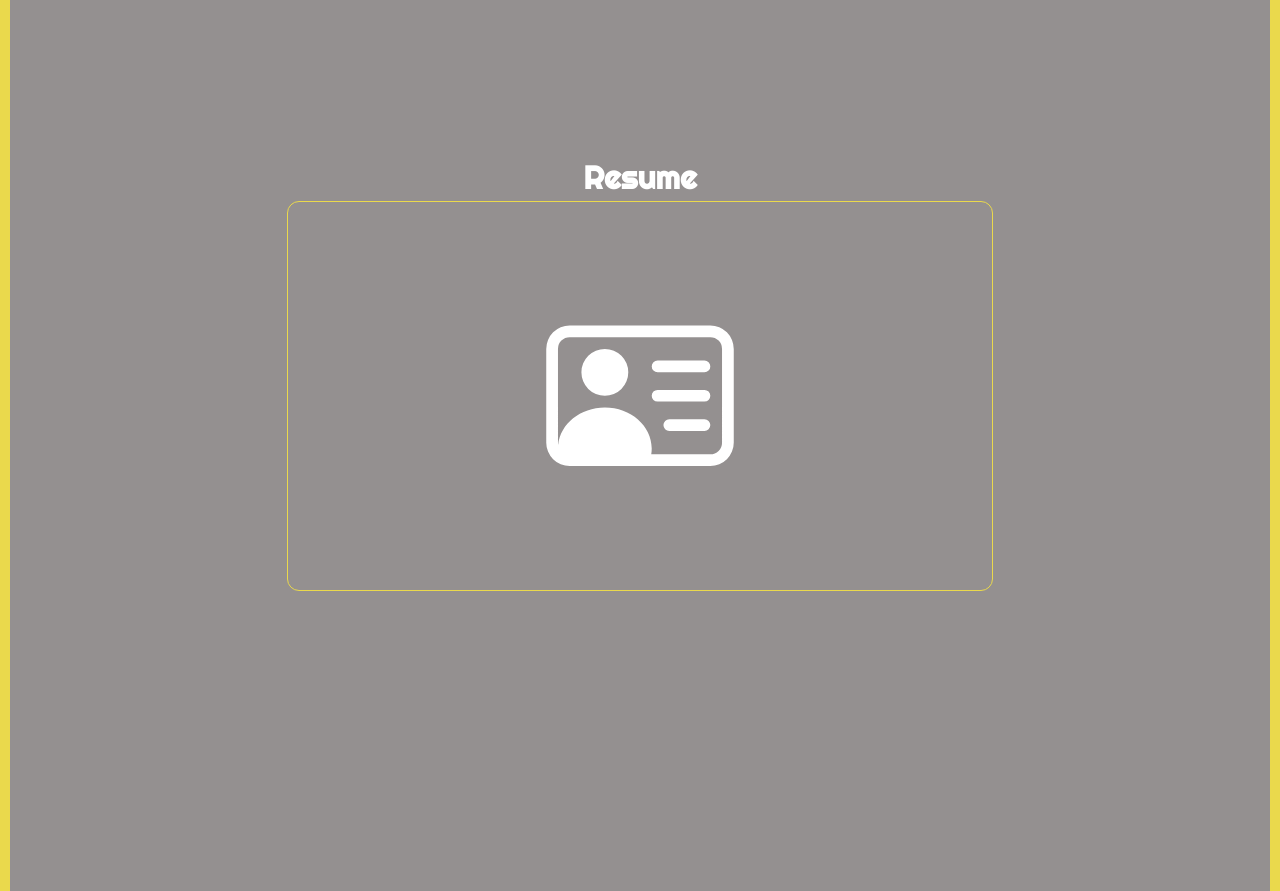
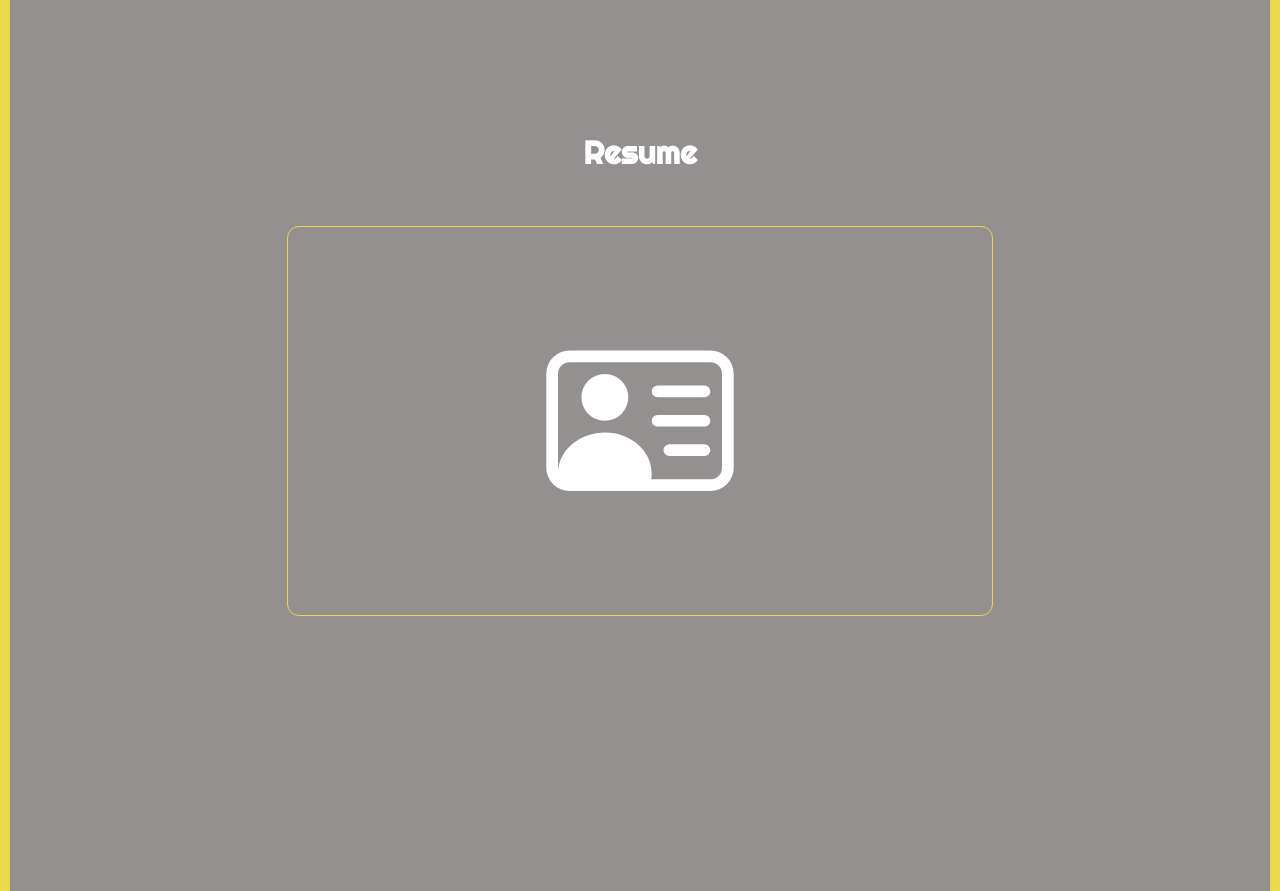
Before and after one commit to r0binsahin/portfolio_react, a React (Vite) app: page / in a window 1280 px wide. Shown: the part 2060-2951 px from the top of the page. Built offline with nearby package versions, Linux system fonts and the light colour scheme.

Commit message:
(style): margin to h1

```diff
--- a/src/component/resume/resume.scss
+++ b/src/component/resume/resume.scss
@@ -12,7 +12,7 @@
 
   h1 {
     color: $white;
-    margin-bottom: 0;
+    margin-bottom: 50px;
   }
 
   .cardContainer {
```
